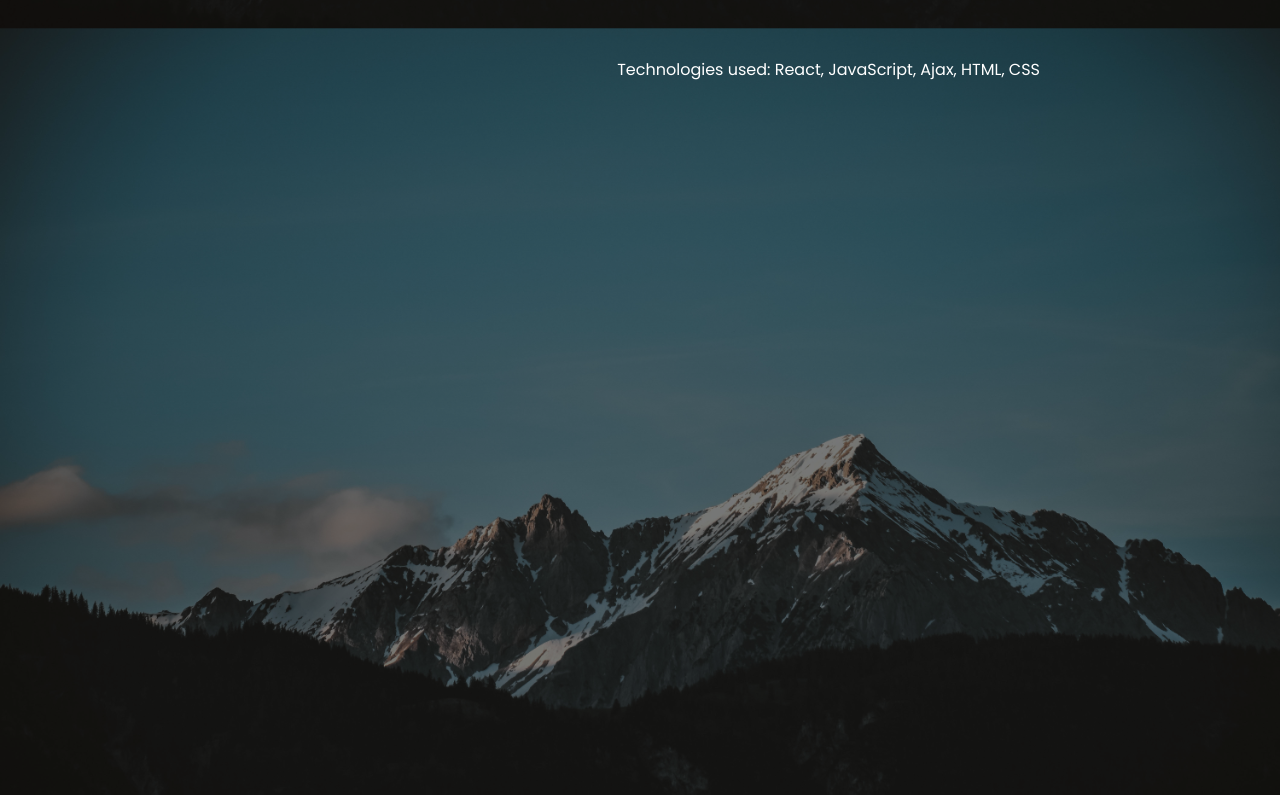
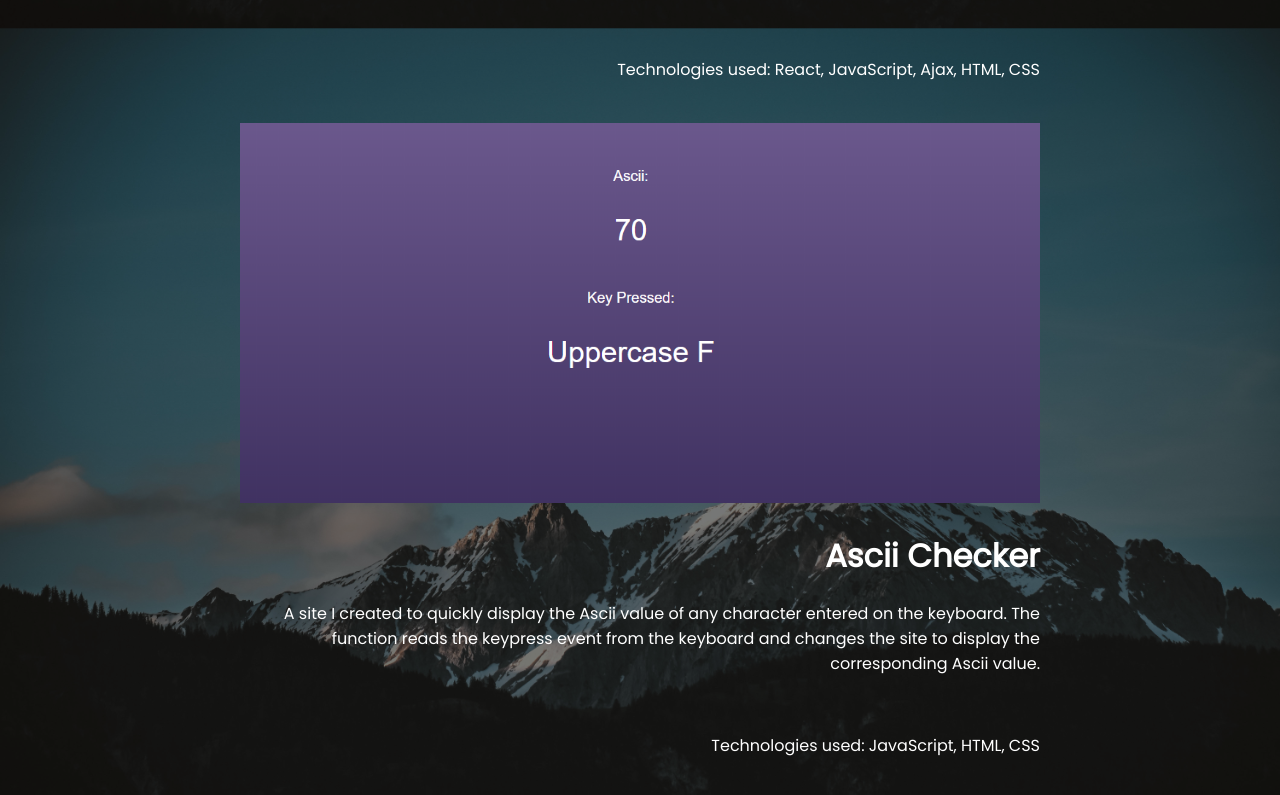
Before and after one commit to zeepk/react-portfolio, a React (Create React App) app: page /Projects in a window 1280 px wide. Shown: the part 825-1620 px from the top of the page. Built offline with nearby package versions, Linux system fonts and the light colour scheme.

Commit message:
added ascii checker

```diff
--- a/src/App.css
+++ b/src/App.css
@@ -1,5 +1,3 @@
-
-
 .grid-container {
   display: grid;
   grid-template-columns: repeat(auto-fit, minmax(100px, 600px));
@@ -12,7 +10,6 @@
 }
 /* change */
 .grid-item {
-
   /* background-color: rgba(255, 255, 255, 0.8); */
   /* border: 1px solid rgba(0, 0, 0, 0.8); */
   display: inline;
@@ -20,7 +17,6 @@
   padding: 20px;
   font-size: 30px;
   text-align: left;
-
 }
 
 .grid-item img {
@@ -28,11 +24,15 @@
   min-width: 20px;
 }
 .grid-item p {
-  font-family: 'Gill Sans', 'Gill Sans MT', Calibri, 'Trebuchet MS', sans-serif;
+  font-family: "Gill Sans", "Gill Sans MT", Calibri, "Trebuchet MS", sans-serif;
   font-size: 16px;
 }
 
-
+#aboutMe {
+  padding: 5px 10px;
+  background: rgba(0, 0, 0, 0.7);
+  border-radius: 25px;
+}
 
 em {
   font-style: normal;
@@ -53,13 +53,11 @@ em {
   /* border: solid purple 2px; */
   list-style-type: none;
   padding: 0px;
-
 }
 #table {
-	display: table;   /* Allow the centering to work */
-	margin: 0 auto;
+  display: table; /* Allow the centering to work */
+  margin: 0 auto;
 }
-
 
 #navbar li {
   /* border: solid pink 2px; */
@@ -67,14 +65,12 @@ em {
   display: inline;
   padding: 0px 35px;
   border-bottom: solid 1px transparent;
-  transition: border .3s;
-
+  transition: border 0.3s;
 }
-#navbar li:hover{
+#navbar li:hover {
   border-bottom: solid 1px white;
-
 }
-#navbar li a{
+#navbar li a {
   text-decoration: none;
 }
 #navbar .active {
@@ -82,12 +78,12 @@ em {
 }
 /* unvisited link */
 #navbar a:link {
-  color:white;
+  color: white;
 }
 
 /* visited link */
 #navbar a:visited {
-  color:white;
+  color: white;
 }
 
 #contactClass {
--- a/src/App.js
+++ b/src/App.js
@@ -1,60 +1,62 @@
-import React from 'react';
-import { BrowserRouter as Router, Route  } from 'react-router-dom'
-import './App.css';
-import Header from './components/layout/Header'
-import Contact from './components/pages/Contact'
-import Projects from './components/pages/Projects'
-import me from './me.jpg';
-import { ParallaxProvider } from 'react-scroll-parallax';
-
-
-
+import React from "react";
+import { BrowserRouter as Router, Route } from "react-router-dom";
+import "./App.css";
+import Header from "./components/layout/Header";
+import Contact from "./components/pages/Contact";
+import Projects from "./components/pages/Projects";
+import me from "./me.jpg";
 
 function App() {
-
   return (
     <React.Fragment>
       <Router>
         <div className="App">
-
           <Header />
-    <Route exact path="/" render={props => (
+          <Route
+            exact
+            path="/"
+            render={props => (
               <React.Fragment>
-        <br/>
-        <br/>
+                <br />
+                <br />
                 <div className="grid-container">
-
-                    <div className="grid-item"><img src={me} alt="cam"/></div>
+                  <div className="grid-item">
+                    <img src={me} alt="cam" />
+                  </div>
                   <div className="grid-item">
                     <h3>About Me</h3>
-                        <p>Hey there, my name is <em>Matthew Hughes</em> and I am working as an
-                            apprentice with automation and development at Kaiser Permanente in their IT department. I am also a student enrolled in
-                            community college. I have always been interested in computer science and IT. I have a very and am always thinking ahead.
-                            I work to solve problems proactively and efficiently whether it be on a project or in the workplace.
-                            I am an Eagle Scout and hold myself true to the values associated. Aside from education and work,
-                            I enjoy volunteering in outdoor parks. <br/><br/> Technologies I am familiar with: <br/>
-                            C++, Python (+Django), C#, Java, Html/Css, JS (+React)</p>
+                    <div id="aboutMe">
+                      <p>
+                        Hey there, my name is <em>Matthew Hughes</em> and I am
+                        working as an apprentice with automation and development
+                        at Kaiser Permanente in their IT department. I am also a
+                        student enrolled in community college. I have always
+                        been interested in computer science and IT. I have a
+                        very and am always thinking ahead. I work to solve
+                        problems proactively and efficiently whether it be on a
+                        project or in the workplace. I am an Eagle Scout and
+                        hold myself true to the values associated. Aside from
+                        education and work, I enjoy volunteering in outdoor
+                        parks. <br />
+                        <br /> Technologies I am familiar with: <br />
+                        C++, Python (+Django), C#, Java, Html/Css, JS (+React)
+                      </p>
                     </div>
-
-
+                  </div>
                 </div>
               </React.Fragment>
-    )} />
+            )}
+          />
           <Route path="/Contact" component={Contact} />
           <Route path="/Projects" component={Projects} />
-    <link href="https://fonts.googleapis.com/css?family=Poppins&display=swap" rel="stylesheet"></link>
-
-
-
-
-
-
-
+          <link
+            href="https://fonts.googleapis.com/css?family=Poppins&display=swap"
+            rel="stylesheet"
+          ></link>
         </div>
       </Router>
     </React.Fragment>
   );
 }
 
-
 export default App;
--- a/src/components/pages/Projects.js
+++ b/src/components/pages/Projects.js
@@ -1,23 +1,39 @@
-import React from 'react'
-import Project from './project'
-import './projects.css';
+import React from "react";
+import Project from "./project";
+import "./projects.css";
 
 export default function Projects() {
   return (
     <React.Fragment>
-      <div id="project-header"><h3>A collection of projects</h3>
-      <p>click on the image to be taken to the site</p></div>
-      <br/><br/>
+      <div id="project-header">
+        <h3>A collection of projects</h3>
+        <p>click on the image to be taken to the site</p>
+      </div>
+      <br />
+      <br />
       <div className="projects-grid">
-      <div></div>
-      <div className="projects-grid-item">
-        <Project title="Woodcut" image_source={require("./woodcut.PNG")} description="This is a project I currently maintain for a video game. It is a high score checking web
+        <div></div>
+        <div className="projects-grid-item">
+          <Project
+            title="Woodcut"
+            image_source={require("./woodcut.PNG")}
+            image_path="https://woodcut.info/"
+            description="This is a project I currently maintain for a video game. It is a high score checking web
         application that checks user entered data against multiple API's. There are two pages that are navigated to using React Router. The page knows when a username searched for does not exist and
         depopulates the affected tables. The returned data is organized into JavaScript objects and sorted to be rendered. It also brings in an image from an API."
-        tech="React, JavaScript, Ajax, HTML, CSS" />
+            tech="React, JavaScript, Ajax, HTML, CSS"
+          />
+          <br></br>
+          <Project
+            title="Ascii Checker"
+            image_source={require("./ascii.PNG")}
+            image_path="https://asciichecker.netlify.com/"
+            description="A site I created to quickly display the Ascii value of any character entered on the keyboard. The function reads the keypress event from the keyboard and changes the site to display the corresponding Ascii value."
+            tech="JavaScript, HTML, CSS"
+          />
+        </div>
+        <div></div>
       </div>
-      <div></div>
-    </div>
     </React.Fragment>
-  )
+  );
 }
--- a/src/components/pages/project.js
+++ b/src/components/pages/project.js
@@ -1,26 +1,31 @@
-import React, { Component } from 'react'
-import { Link } from 'react-router-dom'
-import './projects.css';
+import React, { Component } from "react";
+import "./projects.css";
 
 export default class project extends Component {
   render() {
-
     return (
       <React.Fragment>
-
         <div className="project-grid">
           <div className="project-grid-item">
-        <a href="https://woodcut-testing.netlify.com/" target="_blank"><img src={this.props.image_source} alt="screenshot from project"/></a>
+            <a
+              href={this.props.image_path}
+              rel="noopener noreferrer"
+              target="_blank"
+            >
+              <img
+                src={this.props.image_source}
+                alt="screenshot from project"
+              />
+            </a>
           </div>
-        <div className="Project-grid-item"><h1>{this.props.title}</h1>
+          <div className="Project-grid-item">
+            <h1>{this.props.title}</h1>
             <p>{this.props.description}</p>
-        <br/>
+            <br />
             <p>Technologies used: {this.props.tech}</p>
           </div>
-
-
         </div>
       </React.Fragment>
-    )
+    );
   }
 }
```
Also changed, not shown: src/components/pages/ascii.PNG (added), src/components/pages/git_cheat_sheet.txt (added), 1 other file (tests, documents, lock files or other folders). Lines whose indentation alone changed are shown as unchanged.
